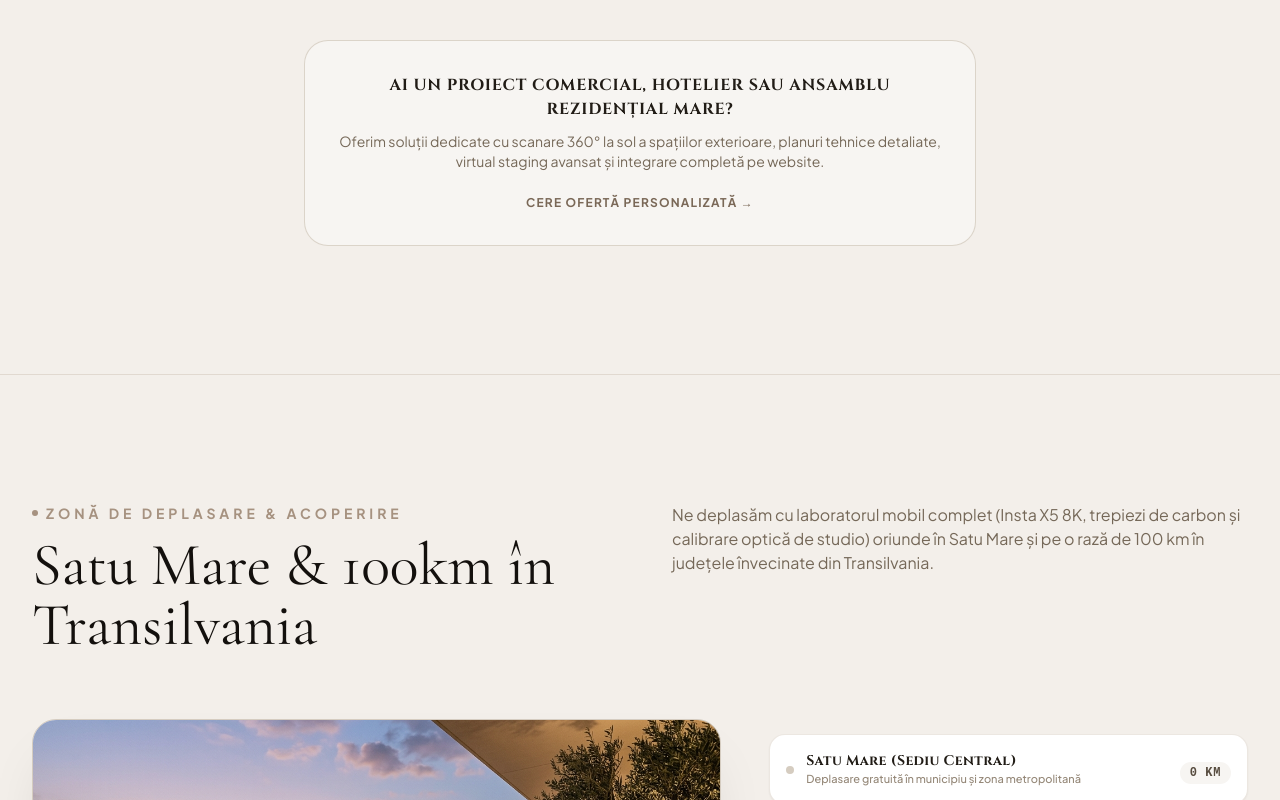
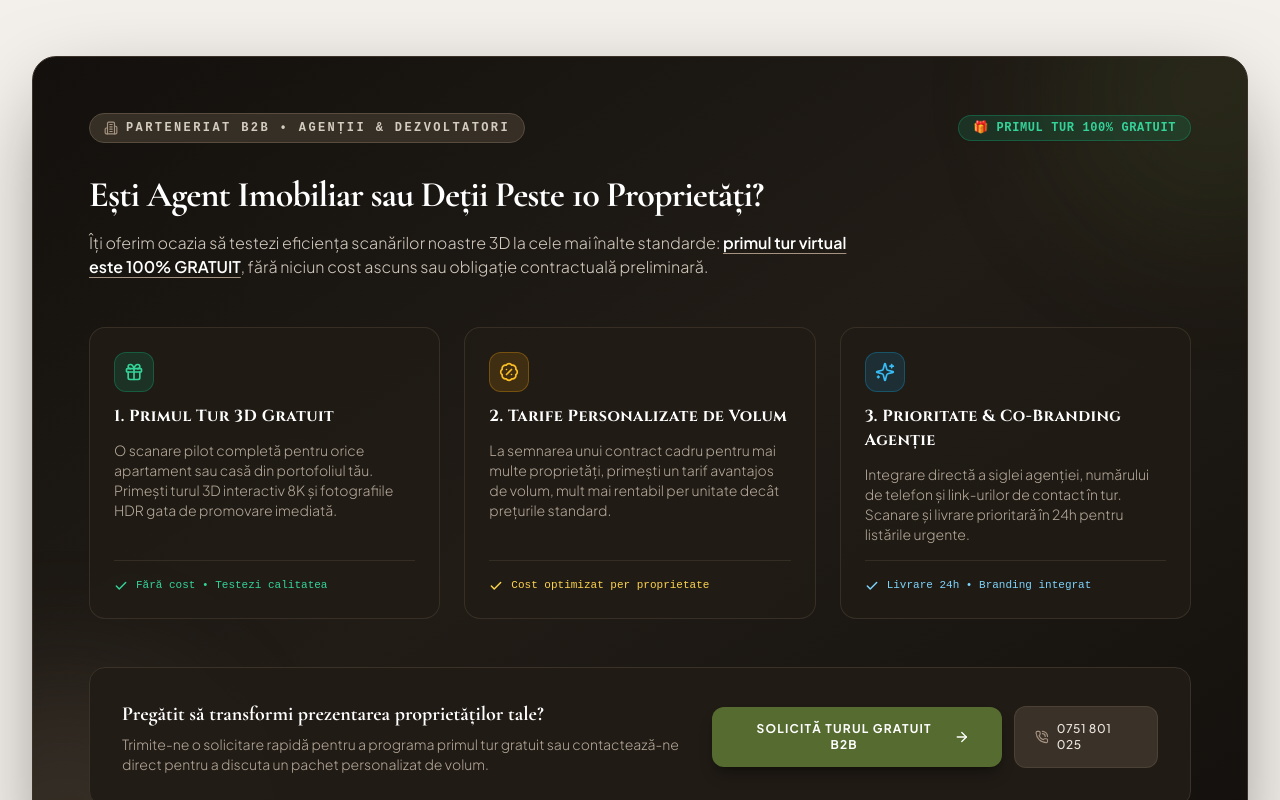
Before and after one commit to nagyistvan1992/transylview3d, a React (Vite) app: page / in a window 1280 px wide. Shown: the part 9840-10640 px from the top of the page. Built offline with nearby package versions, Linux system fonts and the light colour scheme.

Commit message:
Add dedicated B2B Agent & 10+ Properties Partnership section with free pilot tour and volume contract CTA

```diff
--- a/src/components/BookCallModal.tsx
+++ b/src/components/BookCallModal.tsx
@@ -223,6 +223,20 @@ export const BookCallModal: React.FC<BookCallModalProps> = ({
               </div>
             )}
 
+            {formData.selectedPkg && formData.selectedPkg.includes('Parteneriat B2B') && (
+              <div className="mb-4 p-3.5 rounded-xl bg-emerald-950/60 border border-emerald-500/40 text-emerald-200 text-xs flex items-start gap-2.5">
+                <span className="w-2 h-2 rounded-full bg-emerald-400 animate-pulse flex-shrink-0 mt-1" />
+                <div className="space-y-0.5">
+                  <span className="font-bold text-white uppercase tracking-wide block text-[11px] font-mono">
+                    Ofertă Activată: Parteneriat B2B (10+ Proprietăți)
+                  </span>
+                  <p className="text-emerald-300/90 font-light leading-relaxed">
+                    Primul tur virtual 3D este 100% GRATUIT pentru a testa calitatea. Pentru portofoliul de proprietăți vom stabili un contract cadru cu preț negociat de volum mult mai avantajos.
+                  </p>
+                </div>
+              </div>
+            )}
+
             <form onSubmit={handleSubmit} className="space-y-3.5 sm:space-y-4">
               <div className="grid grid-cols-1 sm:grid-cols-2 gap-3 sm:gap-4">
                 <div>
@@ -239,6 +253,9 @@ export const BookCallModal: React.FC<BookCallModalProps> = ({
                         {p.name} ({p.price} lei)
                       </option>
                     ))}
+                    <option value="Parteneriat B2B (Primul Tur Gratuit - 10+ Proprietăți)">
+                      Parteneriat B2B (Primul Tur Gratuit - 10+ Proprietăți)
+                    </option>
                     <option value="Personalizat">Pachet Personalizat / Complex</option>
                   </select>
                 </div>
--- a/src/components/PricingSection.tsx
+++ b/src/components/PricingSection.tsx
@@ -1,6 +1,6 @@
 import React from 'react';
 import { motion } from 'framer-motion';
-import { Check, ArrowRight, Info } from 'lucide-react';
+import { Check, ArrowRight, Info, Building2, Gift, BadgePercent, Sparkles, PhoneCall } from 'lucide-react';
 import { pricingPackages } from '../data/propertyData';
 
 interface PricingSectionProps {
@@ -131,22 +131,140 @@ export const PricingSection: React.FC<PricingSectionProps> = ({ onSelectPackage
           </div>
         </div>
 
-        {/* Custom Project Note */}
-        <div className="mt-12 sm:mt-16 p-6 sm:p-8 rounded-2xl sm:rounded-3xl bg-stone-100 border border-stone-300/80 text-center max-w-2xl mx-auto space-y-2.5">
-          <h4 className="font-display text-sm sm:text-base font-bold text-stone-900 uppercase tracking-wider">
-            Ai un proiect comercial, hotelier sau ansamblu rezidențial mare?
-          </h4>
-          <p className="text-stone-600 text-xs sm:text-sm leading-relaxed">
-            Oferim soluții dedicate cu scanare 360° la sol a spațiilor exterioare, planuri tehnice detaliate, virtual staging avansat și integrare completă pe website.
-          </p>
-          <div className="pt-2">
+        {/* Dedicated B2B Section for Real Estate Agents & 10+ Property Portfolios */}
+        <motion.div
+          initial={{ opacity: 0, y: 30 }}
+          whileInView={{ opacity: 1, y: 0 }}
+          viewport={{ once: true }}
+          transition={{ duration: 0.7 }}
+          className="mt-14 sm:mt-20 relative rounded-3xl sm:rounded-4xl overflow-hidden bg-gradient-to-br from-stone-950 via-stone-900 to-stone-950 border border-stone-800 text-stone-100 shadow-[0_30px_90px_-20px_rgba(0,0,0,0.5)]"
+        >
+          {/* Subtle background ambient accents */}
+          <div className="absolute -top-32 -right-32 w-80 h-80 bg-[#556B2F]/15 rounded-full blur-3xl pointer-events-none" />
+          <div className="absolute -bottom-32 -left-32 w-80 h-80 bg-bronze/15 rounded-full blur-3xl pointer-events-none" />
+
+          <div className="relative p-6 sm:p-10 lg:p-14">
+            {/* Top row with badges */}
+            <div className="flex flex-wrap items-center justify-between gap-3 mb-6 sm:mb-8">
+              <div className="inline-flex items-center gap-2 px-3.5 py-1.5 rounded-full bg-stone-800/90 border border-stone-700 text-stone-300 text-[11px] sm:text-xs font-bold tracking-[0.2em] uppercase font-mono">
+                <Building2 className="w-3.5 h-3.5 text-bronze" />
+                <span>PARTENERIAT B2B • AGENȚII & DEZVOLTATORI</span>
+              </div>
+              <span className="px-3.5 py-1 rounded-full bg-emerald-500/15 border border-emerald-500/30 text-emerald-400 text-xs font-bold tracking-wider uppercase font-mono shadow-sm">
+                🎁 Primul Tur 100% Gratuit
+              </span>
+            </div>
+
+            {/* Header Content */}
+            <div className="max-w-3xl space-y-3 sm:space-y-4 mb-8 sm:mb-12">
+              <h3 className="font-serif text-2xl sm:text-3xl lg:text-4xl font-bold text-white tracking-tight leading-tight">
+                Ești Agent Imobiliar sau Deții Peste 10 Proprietăți?
+              </h3>
+              <p className="text-stone-300 text-xs sm:text-sm lg:text-base leading-relaxed font-light">
+                Îți oferim ocazia să testezi eficiența scanărilor noastre 3D la cele mai înalte standarde: <strong className="text-white font-semibold underline decoration-bronze underline-offset-4">primul tur virtual este 100% GRATUIT</strong>, fără niciun cost ascuns sau obligație contractuală preliminară.
+              </p>
+            </div>
+
+            {/* 3 Pillar Cards */}
+            <div className="grid grid-cols-1 md:grid-cols-3 gap-4 sm:gap-6 mb-10 sm:mb-12">
+              {/* Pillar 1 */}
+              <div className="p-5 sm:p-6 rounded-2xl bg-stone-900/90 border border-stone-800/90 flex flex-col justify-between hover:border-stone-700 transition-colors">
+                <div className="space-y-3">
+                  <div className="w-10 h-10 rounded-xl bg-emerald-500/15 border border-emerald-500/30 flex items-center justify-center text-emerald-400">
+                    <Gift className="w-5 h-5" />
+                  </div>
+                  <h4 className="font-display font-bold text-sm sm:text-base text-white tracking-wide">
+                    1. Primul Tur 3D Gratuit
+                  </h4>
+                  <p className="text-xs sm:text-sm text-stone-400 leading-relaxed font-light">
+                    O scanare pilot completă pentru orice apartament sau casă din portofoliul tău. Primești turul 3D interactiv 8K și fotografiile HDR gata de promovare imediată.
+                  </p>
+                </div>
+                <div className="pt-4 mt-4 border-t border-stone-800/80 flex items-center gap-2 text-[11px] font-mono text-emerald-400">
+                  <Check className="w-3.5 h-3.5 stroke-[2.5]" /> Fără cost • Testezi calitatea
+                </div>
+              </div>
+
+              {/* Pillar 2 */}
+              <div className="p-5 sm:p-6 rounded-2xl bg-stone-900/90 border border-stone-800/90 flex flex-col justify-between hover:border-stone-700 transition-colors">
+                <div className="space-y-3">
+                  <div className="w-10 h-10 rounded-xl bg-amber-500/15 border border-amber-500/30 flex items-center justify-center text-amber-400">
+                    <BadgePercent className="w-5 h-5" />
+                  </div>
+                  <h4 className="font-display font-bold text-sm sm:text-base text-white tracking-wide">
+                    2. Tarife Personalizate de Volum
+                  </h4>
+                  <p className="text-xs sm:text-sm text-stone-400 leading-relaxed font-light">
+                    La semnarea unui contract cadru pentru mai multe proprietăți, primești un tarif avantajos de volum, mult mai rentabil per unitate decât prețurile standard.
+                  </p>
+                </div>
+                <div className="pt-4 mt-4 border-t border-stone-800/80 flex items-center gap-2 text-[11px] font-mono text-amber-300">
+                  <Check className="w-3.5 h-3.5 stroke-[2.5]" /> Cost optimizat per proprietate
+                </div>
+              </div>
+
+              {/* Pillar 3 */}
+              <div className="p-5 sm:p-6 rounded-2xl bg-stone-900/90 border border-stone-800/90 flex flex-col justify-between hover:border-stone-700 transition-colors">
+                <div className="space-y-3">
+                  <div className="w-10 h-10 rounded-xl bg-sky-500/15 border border-sky-500/30 flex items-center justify-center text-sky-400">
+                    <Sparkles className="w-5 h-5" />
+                  </div>
+                  <h4 className="font-display font-bold text-sm sm:text-base text-white tracking-wide">
+                    3. Prioritate & Co-Branding Agenție
+                  </h4>
+                  <p className="text-xs sm:text-sm text-stone-400 leading-relaxed font-light">
+                    Integrare directă a siglei agenției, numărului de telefon și link-urilor de contact în tur. Scanare și livrare prioritară în 24h pentru listările urgente.
+                  </p>
+                </div>
+                <div className="pt-4 mt-4 border-t border-stone-800/80 flex items-center gap-2 text-[11px] font-mono text-sky-300">
+                  <Check className="w-3.5 h-3.5 stroke-[2.5]" /> Livrare 24h • Branding integrat
+                </div>
+              </div>
+            </div>
+
+            {/* CTA Box */}
+            <div className="p-6 sm:p-8 rounded-2xl bg-stone-900/95 border border-stone-800 flex flex-col lg:flex-row items-center justify-between gap-6">
+              <div className="space-y-1.5 text-center lg:text-left">
+                <h5 className="font-serif text-lg sm:text-xl font-bold text-white">
+                  Pregătit să transformi prezentarea proprietăților tale?
+                </h5>
+                <p className="text-xs sm:text-sm text-stone-400 font-light max-w-xl">
+                  Trimite-ne o solicitare rapidă pentru a programa primul tur gratuit sau contactează-ne direct pentru a discuta un pachet personalizat de volum.
+                </p>
+              </div>
+
+              <div className="flex flex-col sm:flex-row items-stretch sm:items-center gap-3 w-full lg:w-auto">
+                <button
+                  onClick={() => onSelectPackage('Parteneriat B2B (Primul Tur Gratuit - 10+ Proprietăți)')}
+                  className="inline-flex items-center justify-center gap-2.5 px-6 sm:px-8 py-3.5 rounded-xl bg-[#556B2F] hover:bg-[#435424] text-white font-bold text-xs uppercase tracking-widest transition-all duration-200 shadow-lg shadow-black/30 hover:scale-[1.02] active:scale-[0.98]"
+                >
+                  <span>Solicită Turul Gratuit B2B</span>
+                  <ArrowRight className="w-4 h-4" />
+                </button>
+                <a
+                  href="tel:0751801025"
+                  className="inline-flex items-center justify-center gap-2 px-5 py-3.5 rounded-xl bg-stone-800 hover:bg-stone-700 text-stone-200 font-medium text-xs tracking-wider transition-colors border border-stone-700/60"
+                >
+                  <PhoneCall className="w-3.5 h-3.5 text-bronze" />
+                  <span>0751 801 025</span>
+                </a>
+              </div>
+            </div>
+
+          </div>
+        </motion.div>
+
+        {/* Commercial & Big Complexes Secondary Note */}
+        <div className="mt-8 text-center">
+          <p className="text-xs text-stone-500 font-light">
+            Deții un hotel, showroom auto, spațiu industrial sau ansamblu rezidențial mare?{' '}
             <button
               onClick={() => onSelectPackage('Pachet Personalizat / Complex Rezidențial')}
-              className="text-xs font-bold tracking-widest text-bronze-dark uppercase hover:underline"
+              className="font-medium text-stone-700 hover:text-bronze underline underline-offset-2 transition-colors ml-1"
             >
-              Cere ofertă personalizată →
+              Solicită o ofertă dedicată pentru spații mari →
             </button>
-          </div>
+          </p>
         </div>
 
       </div>
```
